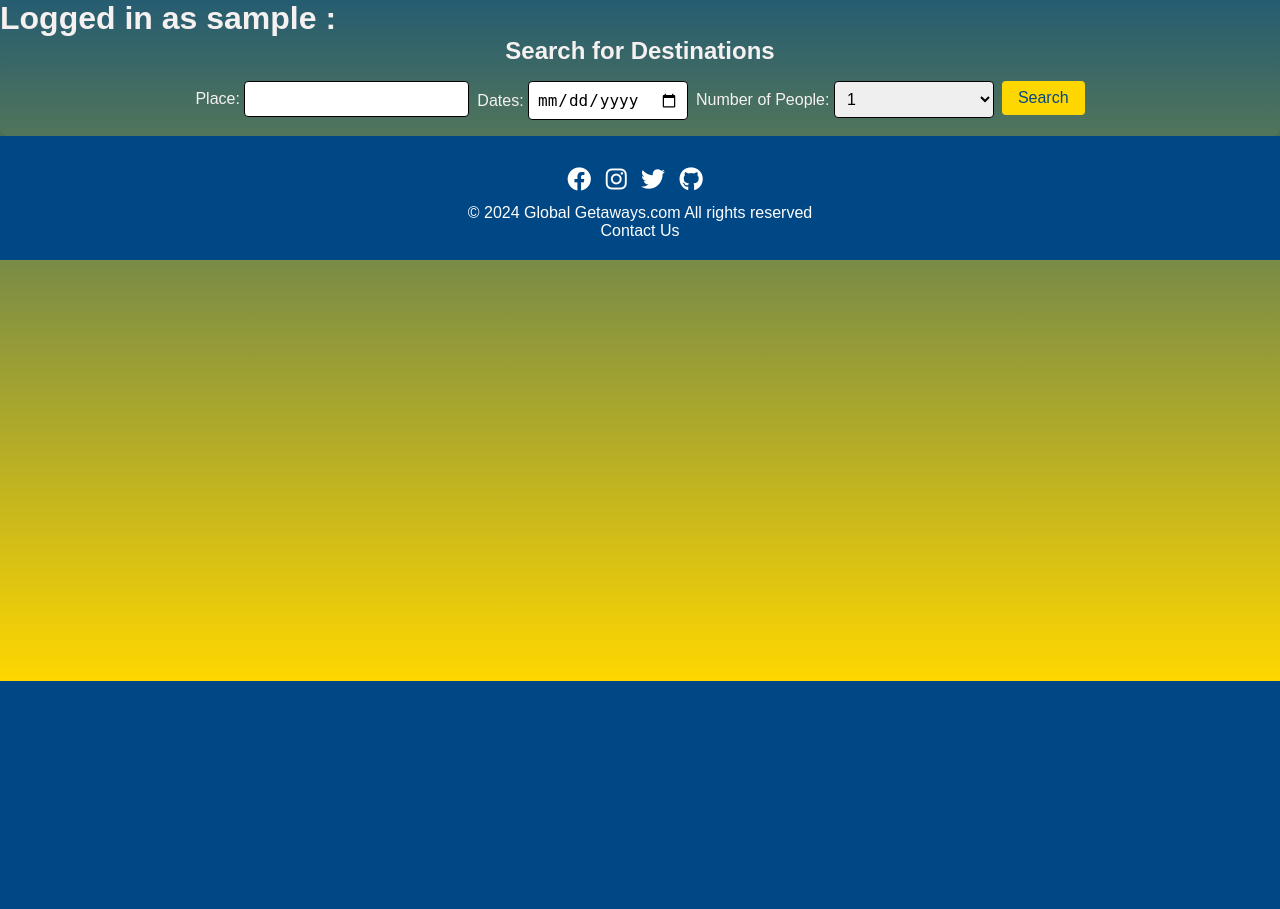
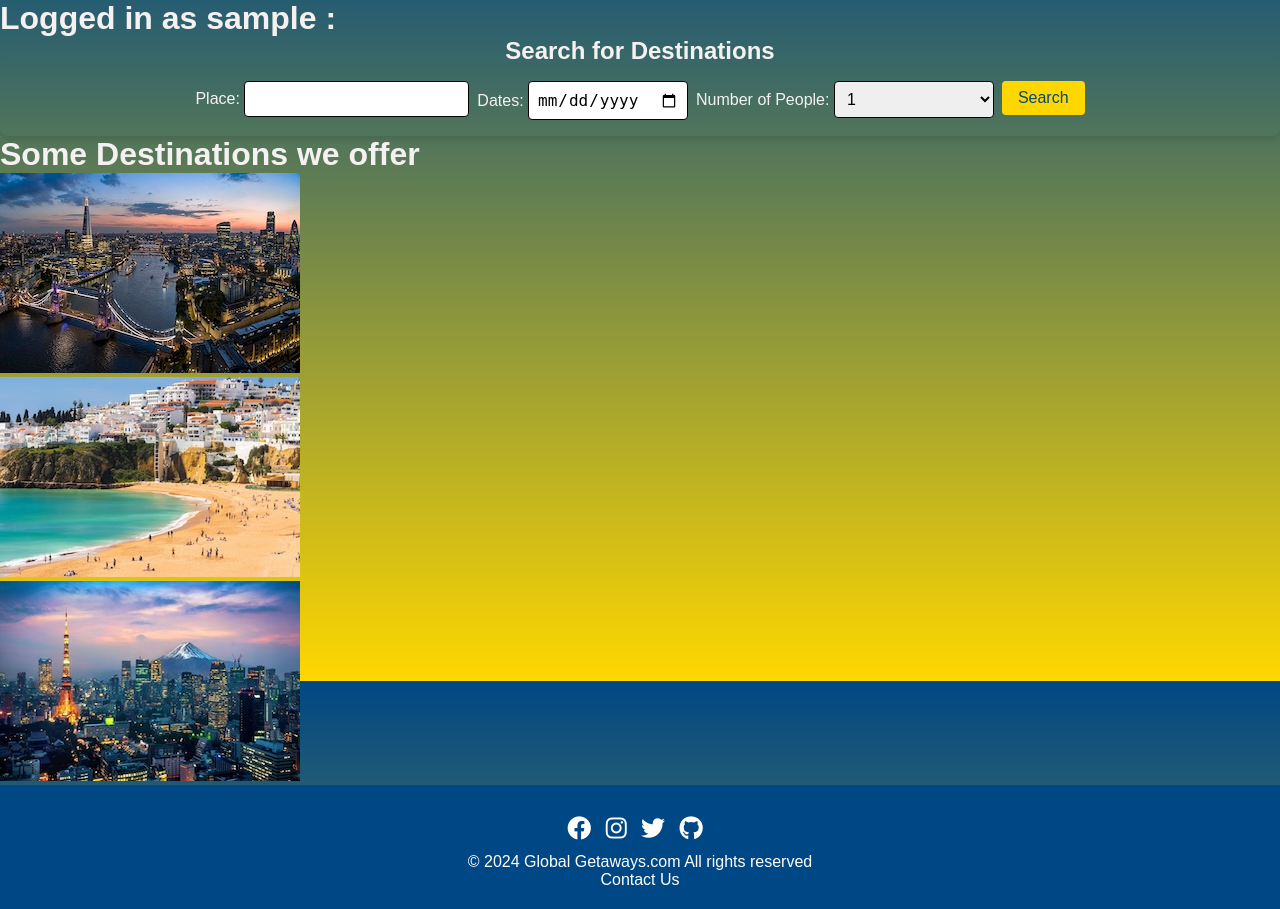
Before and after one commit to erykglowacki1/GlobalGetaways, a PHP site: page /root/index.php in a window 1280 px wide. Shown: the part 119-1028 px from the top of the page. Before the commit the page ends 800 px from the top, so only its background shows below. Run offline with PHP 8.4, Linux system fonts and the light colour scheme; the visitor is signed in with stand-in values (Sample User, id 1).

Commit message:
images in index.php

```diff
--- a/root/index.php
+++ b/root/index.php
@@ -59,6 +59,12 @@ if (isset($_POST['search_submit'])) {
         </div>
     </form>
 </div>
+<div class="image-grid">
+    <h1>Some Destinations we offer</h1>
+    <div class="grid-item"><img src="destinations/London.jpeg" alt="Image 1"></div>
+    <div class="grid-item"><img src="destinations/Albufeira.jpeg" alt="Image 2"></div>
+    <div class="grid-item"><img src="destinations/Tokyo.jpeg" alt="Image 3"></div>
+</div>
 
 
 <?php if (!empty($result)): ?>
@@ -102,6 +108,7 @@ if (isset($_POST['search_submit'])) {
     </div>
 
 
+
 <?php elseif ($error_message): ?>
     <div class="error-section">
         <p><?php echo $error_message; ?></p>
@@ -109,5 +116,6 @@ if (isset($_POST['search_submit'])) {
 <?php endif; ?>
 
 <?php
+
 require "templates/footer.php";
 ?>
```
Also changed, not shown: root/classes/Tests/ValidationTests.php (line endings or trailing spaces).
